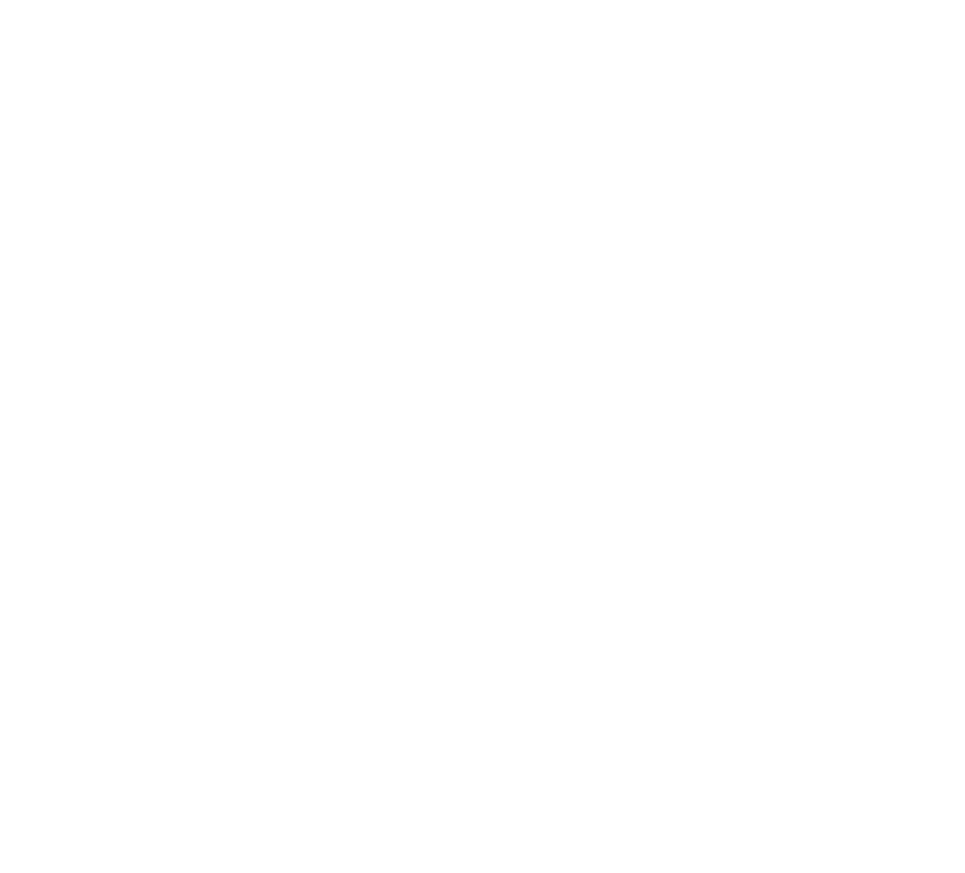
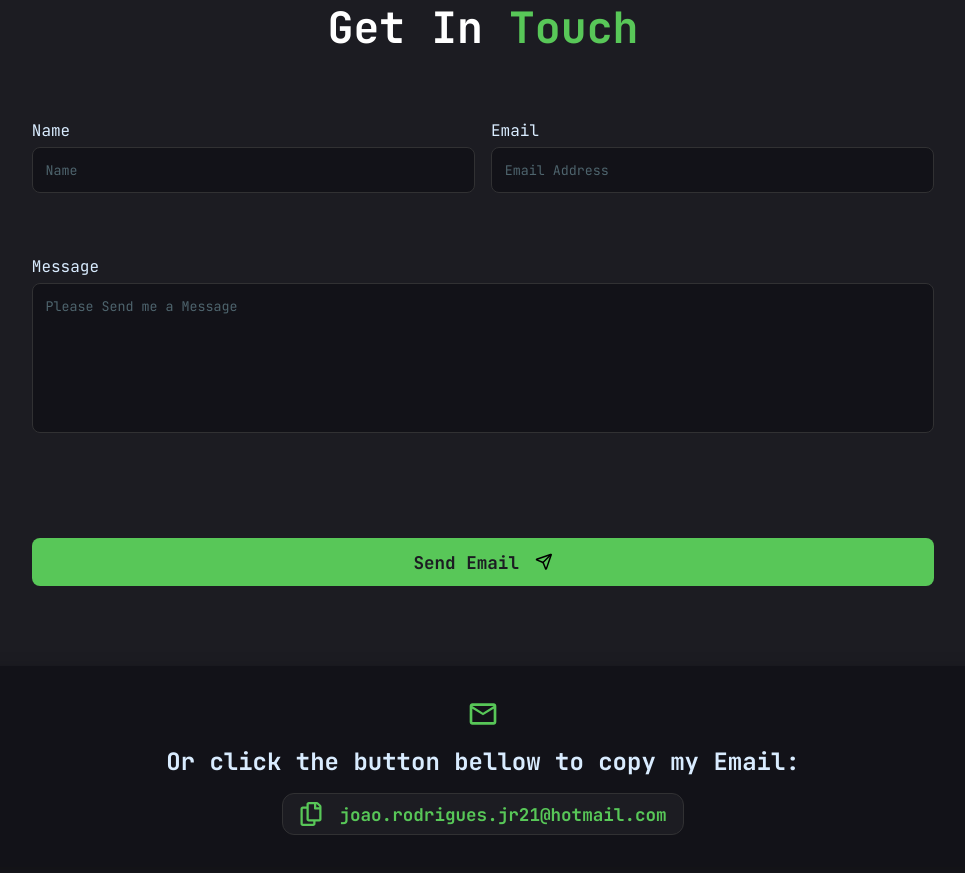
Before and after one commit to Joao0330/Portfolio-REACT, a React (Vite) app: page / in a window 1280 px wide. Shown: the part 6940-7813 px from the top of the page, without its empty margins (157-1122 px from the left). Before the commit the page ends 6859 px from the top, so only its background shows below. Built offline with nearby package versions, Linux system fonts and the light colour scheme; no server answers.

Commit message:
Feature - Added a contact section

```diff
--- a/package.json
+++ b/package.json
@@ -10,13 +10,17 @@
     "preview": "vite preview"
   },
   "dependencies": {
+    "@emailjs/browser": "^4.4.1",
     "@gsap/react": "^2.1.2",
+    "@hookform/resolvers": "^5.2.2",
     "gsap": "^3.13.0",
     "react": "^19.1.1",
     "react-countup": "^6.5.3",
     "react-dom": "^19.1.1",
+    "react-hook-form": "^7.65.0",
     "react-icons": "^5.5.0",
-    "sass": "^1.93.1"
+    "sass": "^1.93.1",
+    "zod": "^4.1.12"
   },
   "devDependencies": {
     "@eslint/js": "^9.36.0",
--- a/src/App.tsx
+++ b/src/App.tsx
@@ -1,4 +1,5 @@
 import { Header } from './components/Header';
+import { Contact } from './sections/Contact';
 import { Hero } from './sections/Hero';
 import { Profile } from './sections/Profile';
 import { Projects } from './sections/Projects';
@@ -14,6 +15,7 @@ function App() {
 				<Profile />
 				<Projects />
 				<Skills />
+				<Contact />
 			</main>
 		</>
 	);
--- /dev/null
+++ b/src/lib/email.ts
@@ -0,0 +1,9 @@
+import emailjs from '@emailjs/browser';
+
+const envPublicKey = import.meta.env.VITE_EMAILJS_PUBLIC_KEY;
+
+export const emailJsInit = () => {
+	emailjs.init({
+		publicKey: envPublicKey,
+	});
+};
--- /dev/null
+++ b/src/schemas/contact.schema.ts
@@ -0,0 +1,7 @@
+import z from 'zod';
+
+export const contactSchema = z.object({
+	name: z.string().min(2, 'Name is required'),
+	email: z.email('Invalid email address'),
+	message: z.string().min(5, 'Message is required'),
+});
--- /dev/null
+++ b/src/sections/Contact.tsx
@@ -0,0 +1,90 @@
+import { z } from 'zod';
+import { contactSchema } from '../schemas/contact.schema';
+import { useForm } from 'react-hook-form';
+import { zodResolver } from '@hookform/resolvers/zod';
+import emailjs from '@emailjs/browser';
+import { emailJsInit } from '../lib/email';
+import { useEffect, useState } from 'react';
+import { LuSend } from 'react-icons/lu';
+import { MdOutlineMailOutline } from 'react-icons/md';
+import { FaRegCopy } from 'react-icons/fa';
+
+type ContactFormData = z.infer<typeof contactSchema>;
+
+export const Contact = () => {
+	const [textCopied, settextCopied] = useState(false);
+
+	useEffect(() => {
+		emailJsInit();
+	}, []);
+
+	const {
+		register,
+		handleSubmit,
+		formState: { errors, isSubmitting },
+		reset,
+	} = useForm<ContactFormData>({
+		resolver: zodResolver(contactSchema),
+	});
+
+	const onSubmit = () => {
+		emailjs.sendForm('contact_service', 'contact_form', '#contact-form');
+		reset();
+
+		alert('Message sent successfully!');
+	};
+
+	return (
+		<section className='contact' id='contact'>
+			<div className='container'>
+				<div className='contact__wrapper'>
+					<h3>
+						Get In <span>Touch</span>
+					</h3>
+
+					<form onSubmit={handleSubmit(onSubmit)} id='contact-form'>
+						<div className='contact__form-top'>
+							<div>
+								<label htmlFor='name'>Name</label>
+								<input id='name' {...register('name')} placeholder='Name' />
+								{errors.name && <span>{errors.name.message}</span>}
+							</div>
+							<div>
+								<label htmlFor='email'>Email</label>
+								<input id='email' type='email' {...register('email')} placeholder='Email Address' />
+								{errors.email && <span>{errors.email.message}</span>}
+							</div>
+						</div>
+						<div className='contact__form-message'>
+							<label htmlFor='content'>Message</label>
+							<textarea id='content' {...register('message')} placeholder='Please Send me a Message' />
+							{errors.message && <span>{errors.message.message}</span>}
+						</div>
+						<button type='submit' className='sendEmail-btn' disabled={isSubmitting}>
+							<span>Send Email</span>
+							<LuSend />
+						</button>
+					</form>
+
+					<div className='contact__bottom'>
+						<MdOutlineMailOutline />
+						<h4>Or click the button bellow to copy my Email:</h4>
+						<button
+							onClick={() => {
+								navigator.clipboard.writeText('joao.rodrigues.jr21@hotmail.com');
+
+								settextCopied(true);
+							}}
+							className='copyToClip-btn'
+						>
+							<FaRegCopy />
+							<span>joao.rodrigues.jr21@hotmail.com</span>
+						</button>
+
+						{textCopied && <span>Email copied to clipboard!</span>}
+					</div>
+				</div>
+			</div>
+		</section>
+	);
+};
--- a/src/styles/components/_buttons.scss
+++ b/src/styles/components/_buttons.scss
@@ -62,3 +62,69 @@
 		padding: 1rem 1rem;
 	}
 }
+
+.sendEmail-btn {
+	display: flex;
+	gap: 1rem;
+	align-items: center;
+	justify-content: center;
+	padding: 0.8rem;
+	border: none;
+	background: $primary-color;
+	font-size: 1.1rem;
+	cursor: pointer;
+	border-radius: 0.5rem;
+	margin-top: 1rem;
+	transition: 0.3s;
+
+	svg {
+		transition: 0.2s;
+	}
+
+	&:hover {
+		background: darken($primary-color, 10%);
+
+		svg {
+			animation: upAndDown 0.5s;
+		}
+	}
+
+	span {
+		color: $background-color;
+		font-weight: 700;
+		font-size: 1.1rem;
+	}
+}
+
+.copyToClip-btn {
+	display: flex;
+	align-items: center;
+	gap: 1rem;
+	background: $background-color;
+	border: 1px solid $border-color;
+	border-radius: 12px;
+	padding: 0.5rem 1rem;
+	color: $primary-color;
+	font-size: 1.1rem;
+	cursor: pointer;
+	font-weight: 700;
+	transition: 0.3s;
+
+	@include breakpointDesktop(480px) {
+		span {
+			display: none;
+		}
+	}
+
+	&:active {
+		transform: scale(0.9);
+	}
+
+	&:hover {
+		color: lighten($color: $primary-color, $amount: 10%);
+	}
+
+	svg {
+		font-size: 1.5rem;
+	}
+}
--- /dev/null
+++ b/src/styles/layout/_contact.scss
@@ -0,0 +1,167 @@
+@use '../abstracts/' as *;
+
+.contact {
+	background: $background-color;
+	padding: 5rem 0;
+
+	h3 {
+		text-align: center;
+		font-size: 2.7rem;
+		margin-bottom: 4rem;
+
+		@include breakpointDesktop(600px) {
+			font-size: 2rem;
+		}
+
+		span {
+			color: $primary-color;
+		}
+	}
+
+	&__wrapper {
+		display: flex;
+		flex-direction: column;
+		align-items: center;
+	}
+
+	form {
+		display: flex;
+		flex-direction: column;
+		width: 80%;
+		gap: 1rem;
+
+		@include breakpointDesktop(768px) {
+			width: 100%;
+		}
+
+		label {
+			color: $text-color;
+		}
+
+		input {
+			font-family: 'JetBrains Mono', monospace;
+			background: $card-background-color;
+			border: 1px solid $border-color;
+			color: $text-color;
+			padding: 0.8rem;
+			border-radius: 0.5rem;
+			outline: none;
+
+			&::placeholder {
+				color: #4e646d;
+			}
+		}
+
+		textarea {
+			background: $card-background-color;
+			border: 1px solid $border-color;
+			color: $text-color;
+			font-family: 'JetBrains Mono', monospace;
+			padding: 0.8rem;
+			border-radius: 0.5rem;
+			outline: none;
+			resize: none;
+			min-height: 150px;
+
+			&::placeholder {
+				color: #4e646d;
+			}
+		}
+	}
+
+	&__form-top {
+		display: flex;
+		gap: 1rem;
+
+		@include breakpointDesktop(600px) {
+			flex-direction: column;
+		}
+
+		div {
+			display: flex;
+			flex-direction: column;
+			width: 50%;
+			gap: 0.4rem;
+			height: 120px;
+
+			@include breakpointDesktop(600px) {
+				width: 100%;
+			}
+
+			span {
+				font-size: 0.9rem;
+				color: rgb(177, 83, 83);
+			}
+		}
+	}
+
+	&__form-message {
+		display: flex;
+		flex-direction: column;
+		gap: 0.4rem;
+		height: 250px;
+
+		span {
+			font-size: 0.9rem;
+			color: rgb(177, 83, 83);
+		}
+	}
+
+	&__bottom {
+		display: flex;
+		flex-direction: column;
+		align-items: center;
+		width: 100%;
+		gap: 1rem;
+		margin-top: 5rem;
+		text-align: center;
+		color: $text-color;
+		background: $card-background-color;
+		padding: 2rem 1rem;
+		border-radius: 15px;
+		box-shadow: 0 8px 20px rgba(0, 0, 0, 0.411);
+
+		@include breakpointDesktop(600px) {
+			gap: 2rem;
+		}
+
+		&:hover {
+			> svg {
+				animation: rotate 0.7s;
+			}
+		}
+
+		> svg {
+			color: $primary-color;
+			font-size: 2rem;
+		}
+
+		h4 {
+			font-size: 1.5rem;
+		}
+	}
+}
+
+@keyframes upAndDown {
+	0% {
+		transform: translateY(0);
+	}
+	50% {
+		transform: translateY(-5px);
+	}
+	100% {
+		transform: translateY(0);
+	}
+}
+
+@keyframes rotate {
+	0% {
+		transform: rotate(0deg);
+	}
+	50% {
+		transform: rotate(20deg);
+	}
+	100% {
+		transform: rotate(0deg);
+	}
+}
--- a/src/styles/layout/_index.scss
+++ b/src/styles/layout/_index.scss
@@ -3,3 +3,4 @@
 @forward 'profile';
 @forward 'projects';
 @forward 'skills';
+@forward 'contact';
--- a/src/styles/layout/_profile.scss
+++ b/src/styles/layout/_profile.scss
@@ -9,6 +9,10 @@
 		text-align: center;
 		font-size: 2.7rem;
 		margin-bottom: 4rem;
+
+		@include breakpointDesktop(600px) {
+			font-size: 2rem;
+		}
 	}
 
 	&__wrapper {
--- a/src/styles/layout/_projects.scss
+++ b/src/styles/layout/_projects.scss
@@ -8,6 +8,10 @@
 		text-align: center;
 		font-size: 2.7rem;
 		margin-bottom: 4rem;
+
+		@include breakpointDesktop(600px) {
+			font-size: 2rem;
+		}
 
 		span {
 			color: $primary-color;
--- a/src/styles/layout/_skills.scss
+++ b/src/styles/layout/_skills.scss
@@ -8,6 +8,10 @@
 		text-align: center;
 		font-size: 2.7rem;
 		margin-bottom: 4rem;
+
+		@include breakpointDesktop(600px) {
+			font-size: 2rem;
+		}
 	}
 
 	span {
```
Also changed, not shown: 2 other files (tests, documents, lock files or other folders).
